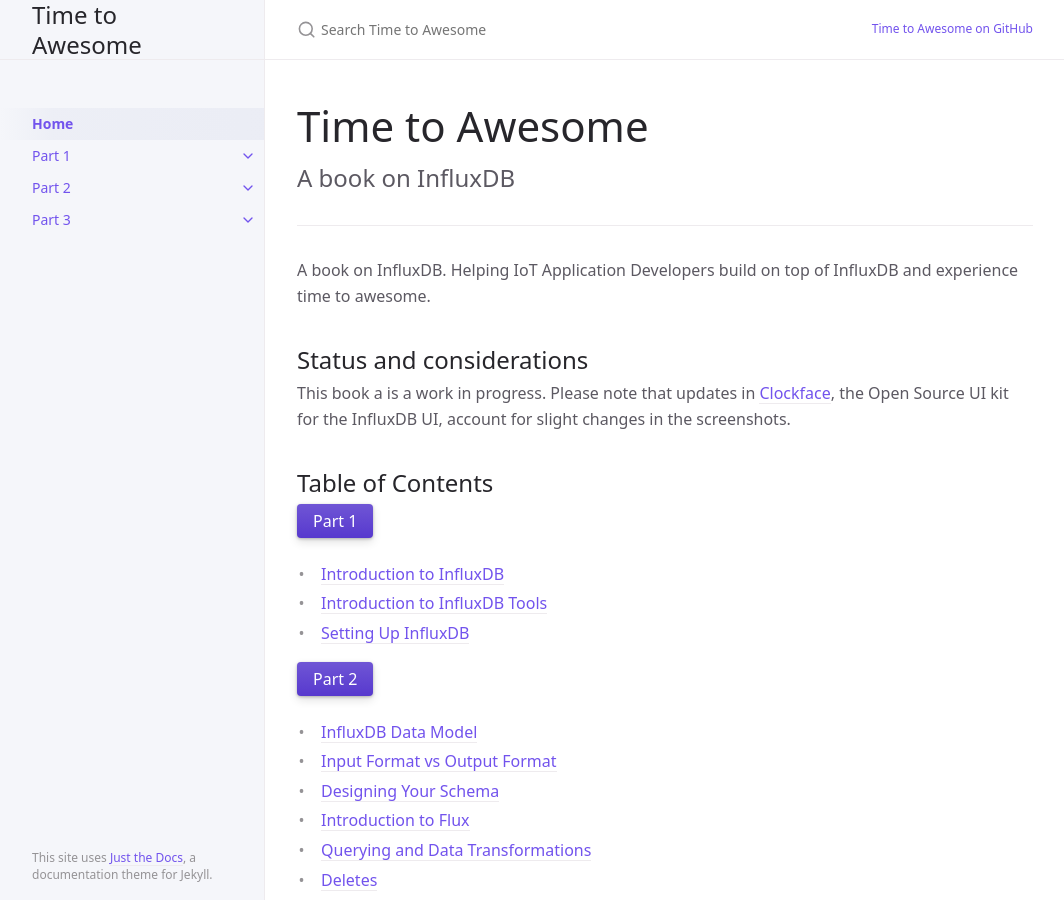
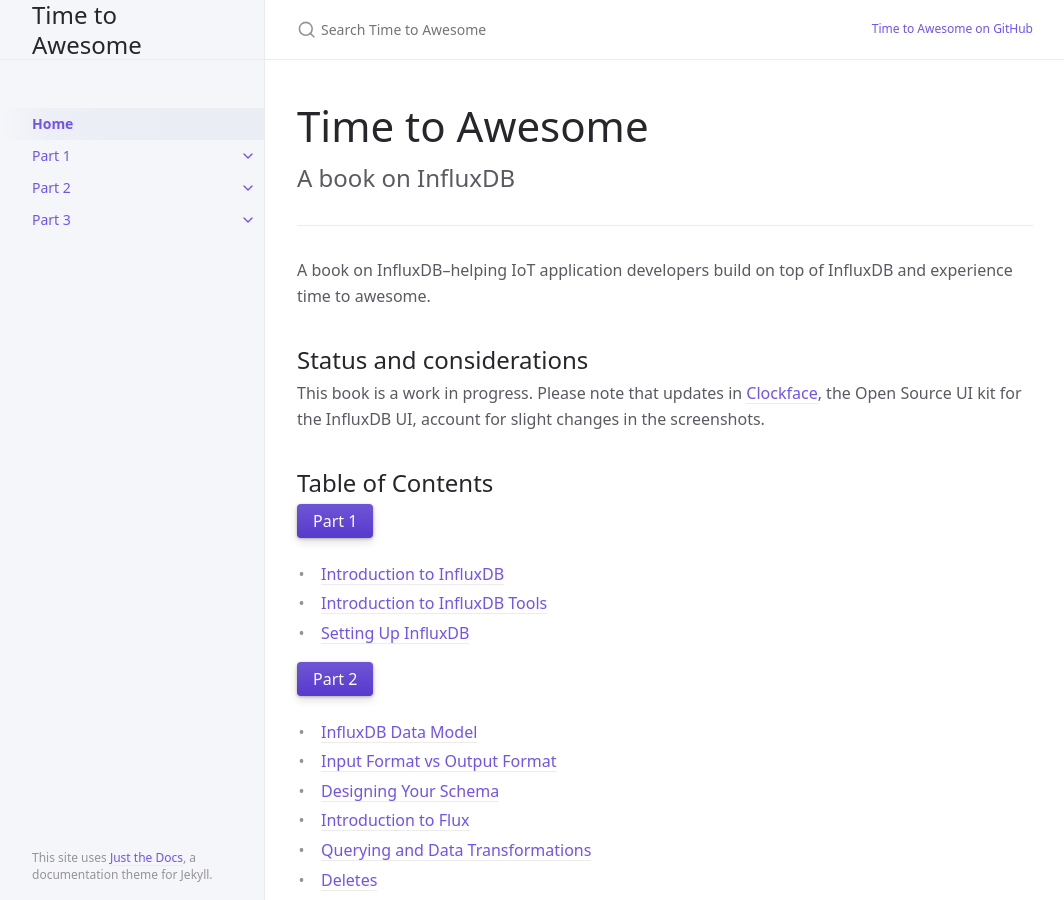
Before and after one commit to influxdata/awesome, a Jekyll site: the page built from index.md, in a window 1280 px wide and 900 px high. Shown: the whole window, without its empty margins (107-1171 px from the left). Built offline with Jekyll 4.4.1, drawn with Linux system fonts in a browser that asks for light colours.

```diff
--- a/index.md
+++ b/index.md
@@ -12,11 +12,11 @@ permalink: /
 A book on InfluxDB
 {: .fs-6 .fw-300 }
 ---
-A book on InfluxDB. Helping IoT Application Developers build on top of InfluxDB and experience time to awesome.
+A book on InfluxDB–helping IoT application developers build on top of InfluxDB and experience time to awesome.
 
 ## Status and considerations
 
-This book a is a work in progress. Please note that updates in [Clockface](https://github.com/influxdata/clockface), the Open Source UI kit for the InfluxDB UI, account for slight changes in the screenshots.
+This book is a work in progress. Please note that updates in [Clockface](https://github.com/influxdata/clockface), the Open Source UI kit for the InfluxDB UI, account for slight changes in the screenshots.
 
 ## Table of Contents
 [Part 1]({{site.baseurl}}/docs/part-1){: .btn .btn-purple}
```
Also changed, not shown: docs/part-3/telegraf.md (+5 -5 lines), docs/part-3/writing-and-querying-data.md (+2 -2 lines).
